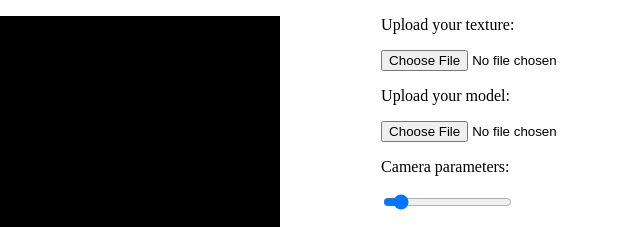
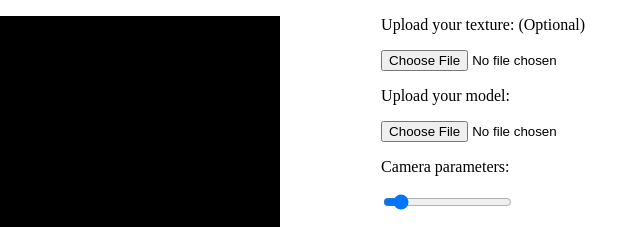
Before and after one commit to YanZhang233/ComputerGraphics-2, a plain HTML site: page Lab4/index.html in a window 1280 px wide. Shown: the top 227 px of the page, 430-1070 px from the left. Drawn offline with Linux system fonts and the light colour scheme.

Commit message:
Optional upload tetxure file

```diff
--- a/Lab4/index.html
+++ b/Lab4/index.html
@@ -9,7 +9,7 @@
     <div>
         <canvas id="content" width="700" height="700"></canvas>
         <div class="control-panel">
-            <p class="title">Upload your texture:</p>
+            <p class="title">Upload your texture: (Optional)</p>
             <input id="texture" type="file">
             <p class="title">Upload your model:</p>
             <input id="model1" type="file">
--- a/Lab4/src/transformation/scanConversion.js
+++ b/Lab4/src/transformation/scanConversion.js
@@ -112,7 +112,7 @@ export const scanConversion = (model, lights, calcPoints, backfaceSet, height, w
                         //update depth buffer
                         zBuffer[i][k] = zCurrent;
 
-                        // texture map coordinate
+                        // texture map coordinate (UV-Mapping)
 
                         let U = k === Math.floor(left.xStart) ? left.textureStart[0] :
                             left.textureStart[0] * ((Math.floor(right.xStart) - k) / (Math.floor(right.xStart) - Math.floor(left.xStart))) +
--- a/Lab4/src/transformation/textureMapping.js
+++ b/Lab4/src/transformation/textureMapping.js
@@ -25,8 +25,8 @@ import {model} from "../objects/model.js";
 //         reader.readAsDataURL(file);
 //         reader.onload = () => {
 //             const image = new Image();
-//             // image.src = reader.result;
-//             image.src = 'texture/5.jpg';
+//             image.src = reader.result;
+//             // image.src = 'texture/5.jpg';
 //             image.onload = () => {
 //                 ctx.drawImage(image, 0, 0);
 //                 const width = Math.min(image.width, canvasWidth);
```
Also changed, not shown: 1 other file.
